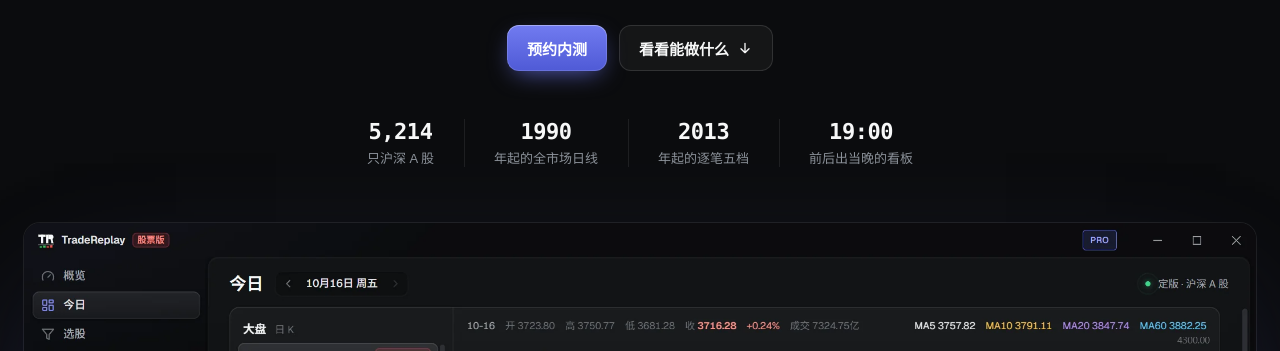
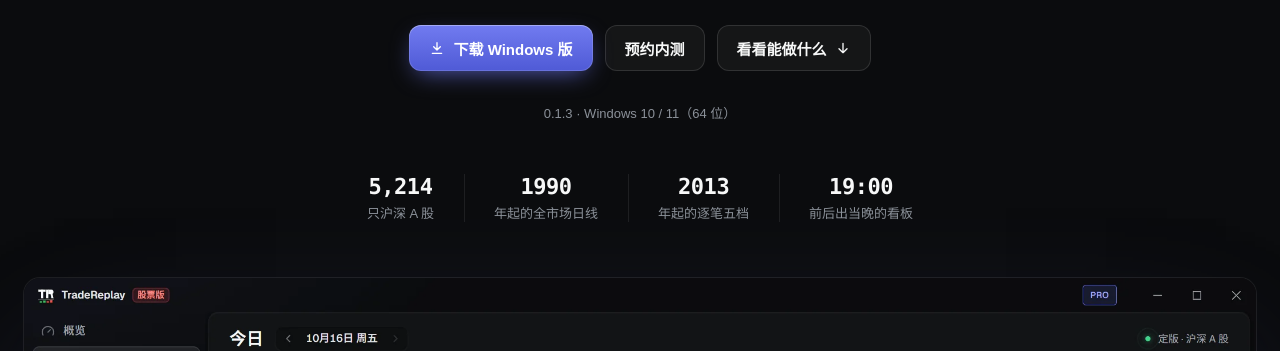
Before and after one commit to zclk9000/tradereplay-site, a plain HTML site: page public/stocks.html in a window 1280 px wide. Shown: the part 449-800 px from the top of the page. Drawn offline with Linux system fonts and the light colour scheme.

Commit message:
feat(stocks): download button on the 股票版 page
The 股票版 月卡 is on sale on Taobao and the claim page sends buyers
here, so the hero now links the Windows installer (0.1.3) as its
primary action, with the version and system under the buttons.

Co-Authored-By: Claude Opus 5.5 <noreply@anthropic.com>

```diff
--- a/public/stocks.html
+++ b/public/stocks.html
@@ -53,9 +53,11 @@
       <h1 id="stocks-title"><span>收盘后半小时</span><span>看清今天的市场</span></h1>
       <p>全市场看板、条件选股和逐笔回放，装在一个桌面软件里。<br>看清今天，用历史验证，再回到盘面练一遍。</p>
       <div class="stocks-ctas">
-        <a class="stocks-btn is-primary" href="#join">预约内测</a>
+        <a class="stocks-btn is-primary" href="https://dl.tradereplay.dev/stocks/TradeReplay-Stocks-0.1.3-Setup.exe"><svg viewBox="0 0 24 24" aria-hidden="true"><path d="M12 4v11M7 10l5 5 5-5M5 20h14"/></svg>下载 Windows 版</a>
+        <a class="stocks-btn is-ghost" href="#join">预约内测</a>
         <a class="stocks-btn is-ghost" href="#features">看看能做什么<svg viewBox="0 0 24 24" aria-hidden="true"><path d="M12 5v14M6 13l6 6 6-6"/></svg></a>
       </div>
+      <p class="stocks-dl-note">0.1.3 · Windows 10 / 11（64 位）</p>
       <div class="stocks-facts">
         <div class="stocks-fact"><b class="stocks-num">5,214</b><span>只沪深 A 股</span></div>
         <div class="stocks-fact"><b class="stocks-num">1990</b><span>年起的全市场日线</span></div>
--- a/public/styles/stocks.css
+++ b/public/styles/stocks.css
@@ -204,6 +204,13 @@
   justify-content: center;
   gap: 12px;
   margin-top: 8px;
+}
+
+.stocks-hero .stocks-dl-note {
+  margin-top: 12px;
+  font-size: 13px;
+  color: var(--st-muted);
+  font-variant-numeric: tabular-nums;
 }
 
 .stocks-facts {
```
